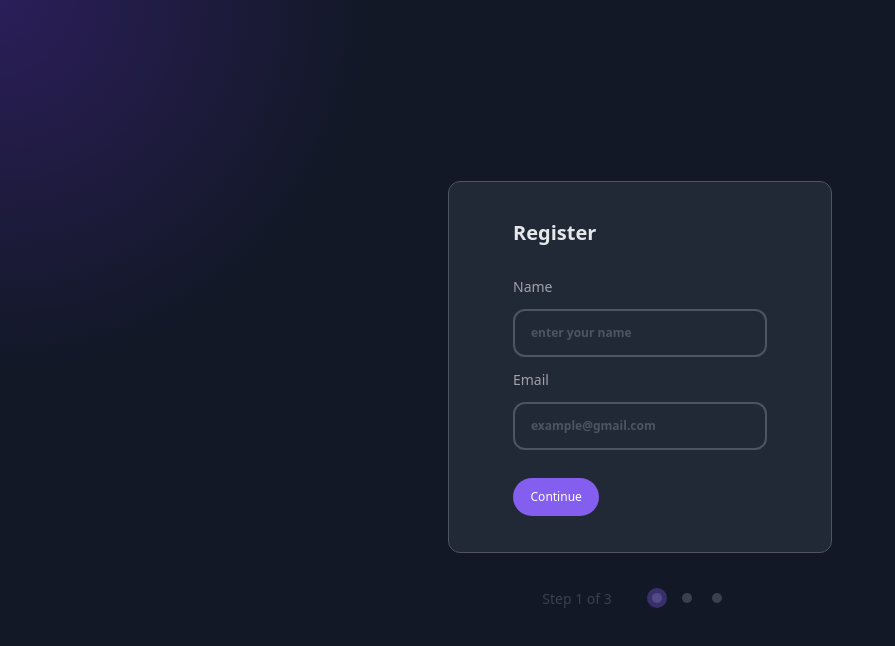
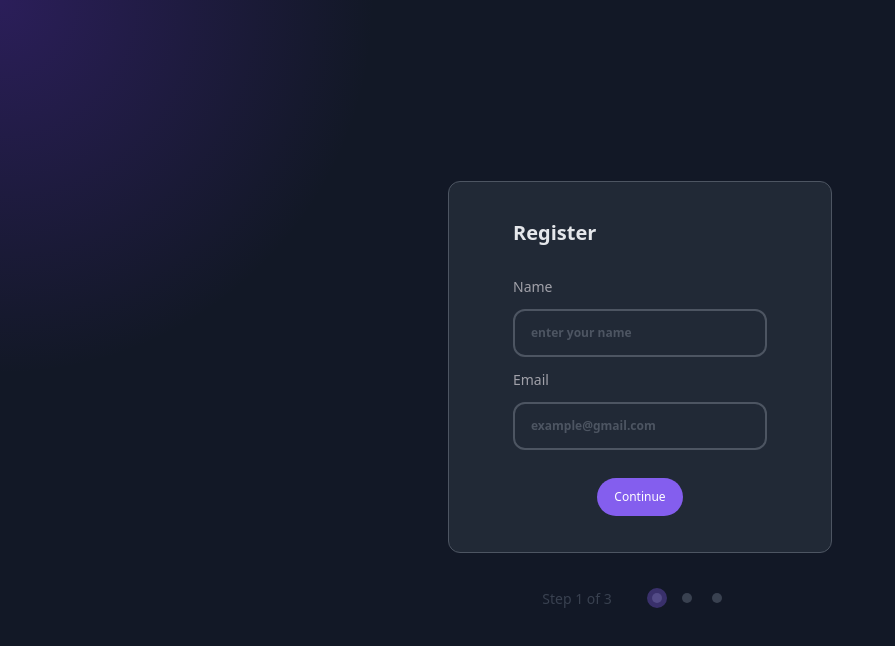
Before and after one commit to Sakshii-14/Multi-step-Register, a plain HTML site: page index.html in a window 1280 px wide. Shown: the top 646 px of the page, without its empty margins (0-895 px from the left). Drawn offline with nearby package versions, Linux system fonts and the light colour scheme; a web font is replaced by a local one.

Commit message:
Update index.html

```diff
--- a/index.html
+++ b/index.html
@@ -53,8 +53,8 @@
         <input type="email" id="Email" placeholder="example@gmail.com"
           class="block h-[3rem] w-[100%]  bg-transparent border-2 text-[0.75rem] rounded-xl focus:outline-none  placeholder:text-[#4D5562] placeholder:font-bold border-[#4D5562] p-4 focus:border-[#845EEE]"
           required>
-        <a href="/Multi-step-Register/page2"> <button type="submit" id="continue1"
-          class="bg-[#845EEE] w-[34%] mt-4 rounded-3xl text-white focus:border-[#845EEE] focus:outline-none  mx-auto h-[2.4rem] sm:text-[12px] text-[10px] font-normal p-1 text-center">Continue</button></a>
+         <button type="submit" id="continue1"
+          class="bg-[#845EEE] w-[34%] mt-4 rounded-3xl text-white focus:border-[#845EEE] focus:outline-none  mx-auto h-[2.4rem] sm:text-[12px] text-[10px] font-normal p-1 text-center">Continue</button>
 
       </form>
     </div>
@@ -69,7 +69,7 @@
       </div>
     </div>
   </div>
-
+<script src="script.js"></script>
 </body>
 
 </html>
```
